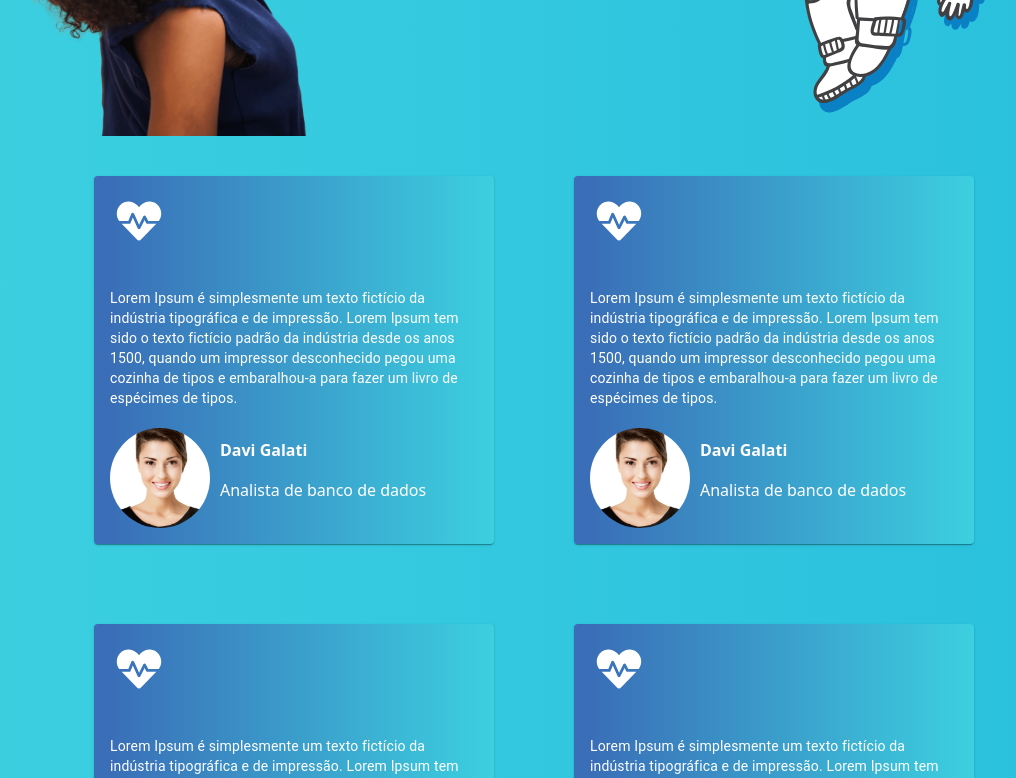
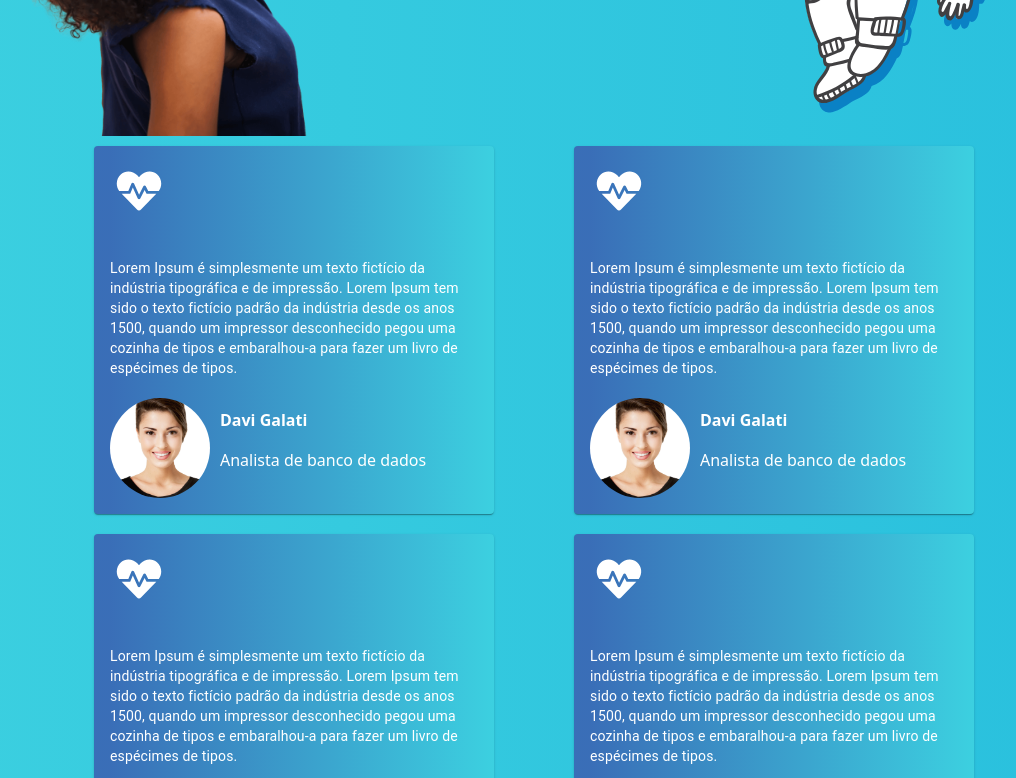
Before and after one commit to LucaMaia/TelaTrainee, a Next.js app: page / in a window 1280 px wide. Shown: the part 480-1258 px from the top of the page, without its empty margins (106-1122 px from the left). Built offline with nearby package versions, Linux system fonts and the light colour scheme.

Commit message:
alterações Cards

```diff
--- a/subpages/primeiro/index.jsx
+++ b/subpages/primeiro/index.jsx
@@ -45,7 +45,7 @@ export default function PrimeiroEscopo() {
             <div className={styles.alinhamento_cards_candidatos}>
                 {cards.map((item,index) => {
                     return (
-                        <div key={index} style={{padding:"40px"}}>
+                        <div key={index} style={{padding:"10px 40px"}}>
                             <CardComponent
                                 information={item.information}
                                 name={item.name}
```
